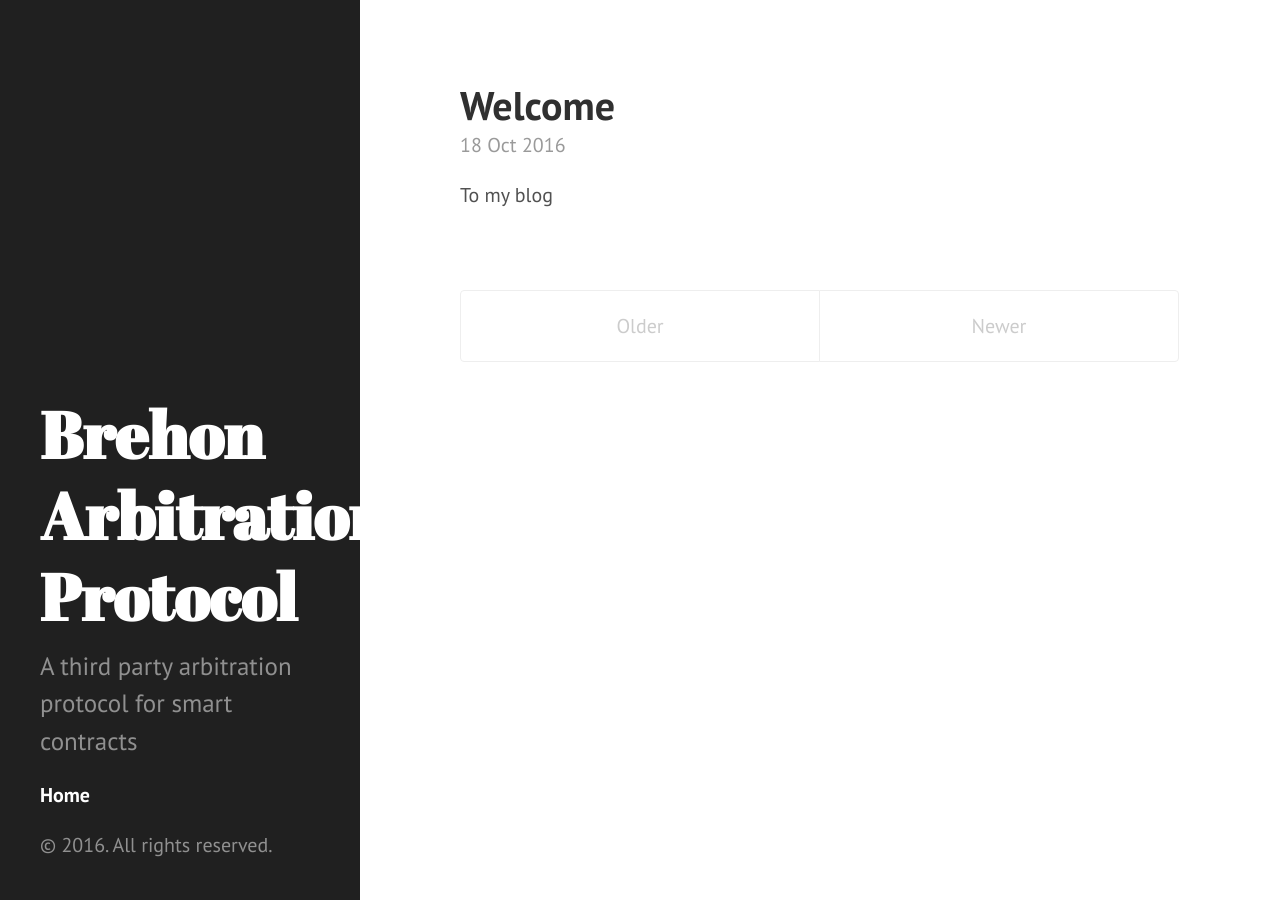
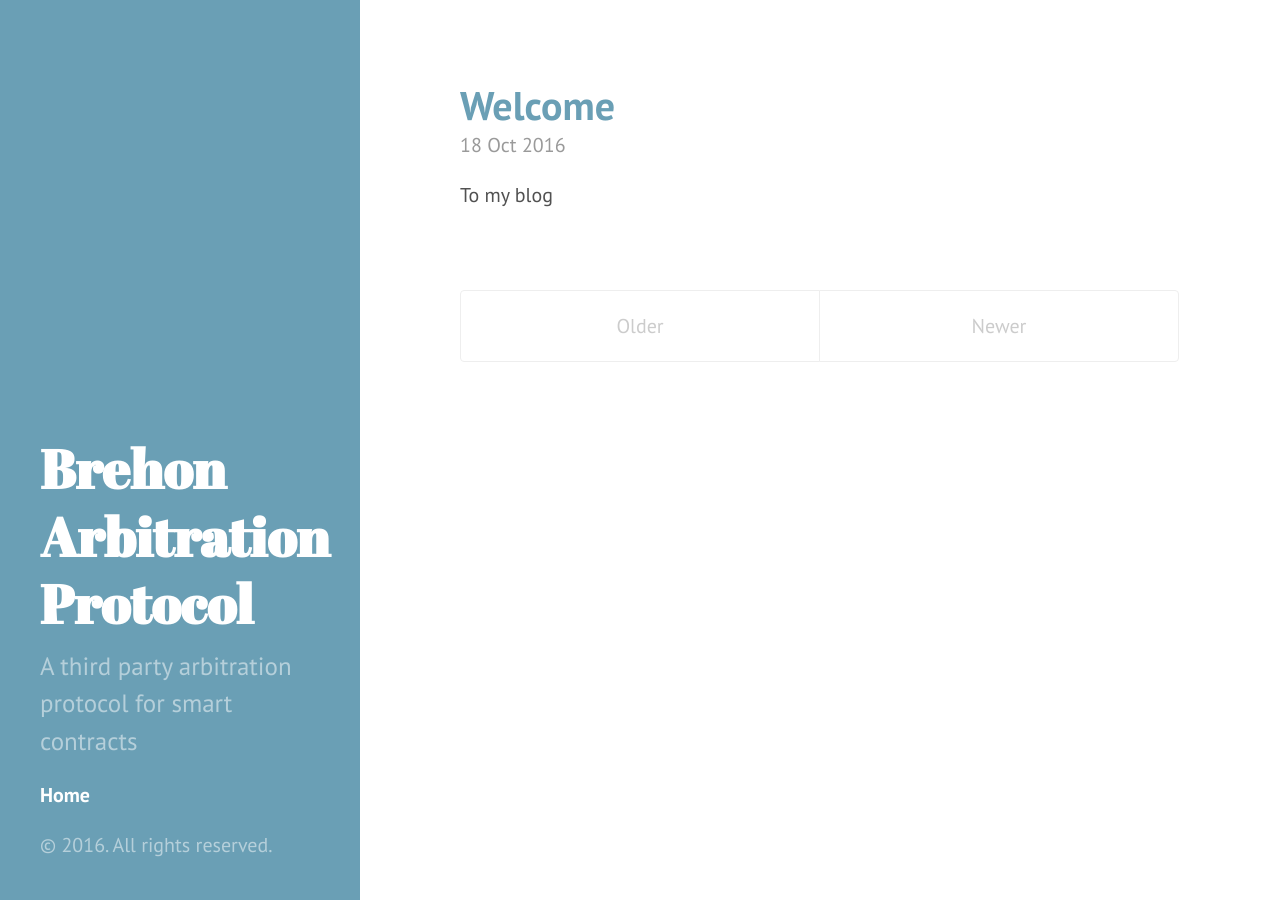
Before and after one commit to ForgionePawar/ForgionePawar.github.io, a Jekyll site: the page built from index.html, in a window 1280 px wide. Built offline with Jekyll 4.4.1, drawn with Linux system fonts in a browser that asks for light colours; the list of posts is cut into pages by our own code.

Commit message:
Style modifications

```diff
--- a/_includes/head.html
+++ b/_includes/head.html
@@ -17,6 +17,7 @@
   <link rel="stylesheet" href="/public/css/poole.css">
   <link rel="stylesheet" href="/public/css/syntax.css">
   <link rel="stylesheet" href="/public/css/hyde.css">
+  <link rel="stylesheet" href="/public/css/custom.css">
   <link rel="stylesheet" href="http://fonts.googleapis.com/css?family=PT+Sans:400,400italic,700|Abril+Fatface">
 
   <!-- Icons -->
--- a/_layouts/default.html
+++ b/_layouts/default.html
@@ -3,7 +3,7 @@
 
   {% include head.html %}
 
-  <body>
+  <body class="theme-base-0d">
 
     {% include sidebar.html %}
 
--- /dev/null
+++ b/public/css/custom.css
@@ -0,0 +1,3 @@
+.sidebar-about h1 {
+    font-size: 2.7rem;
+}
```
